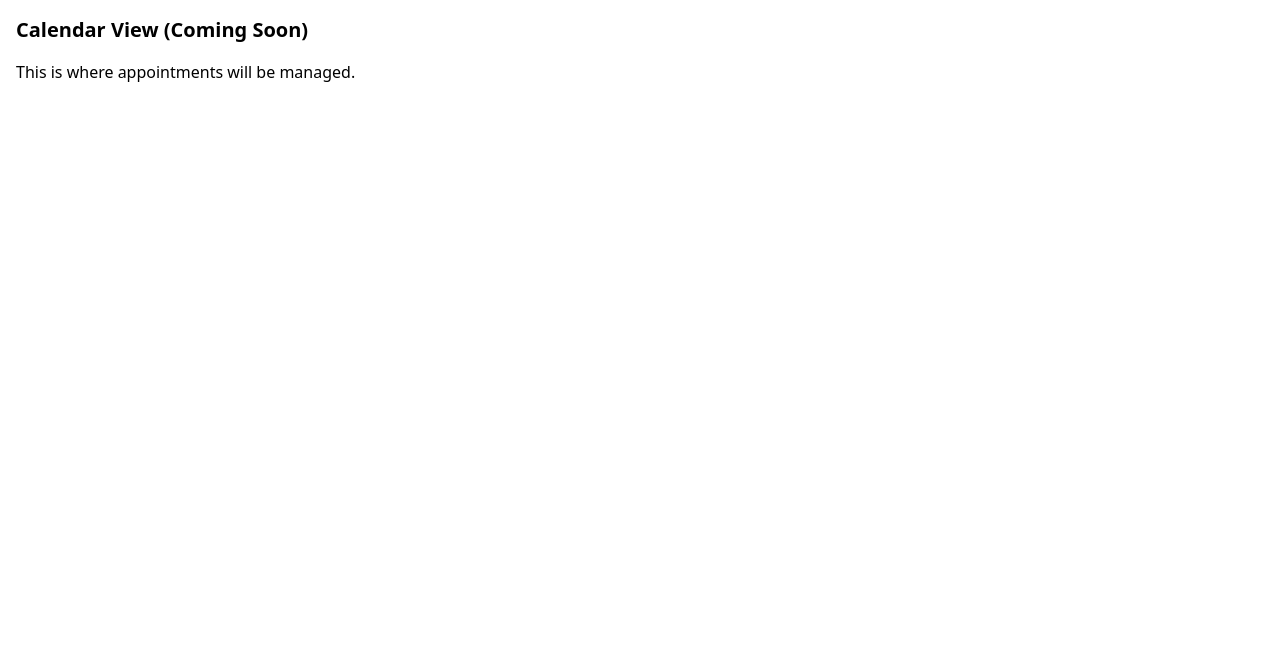
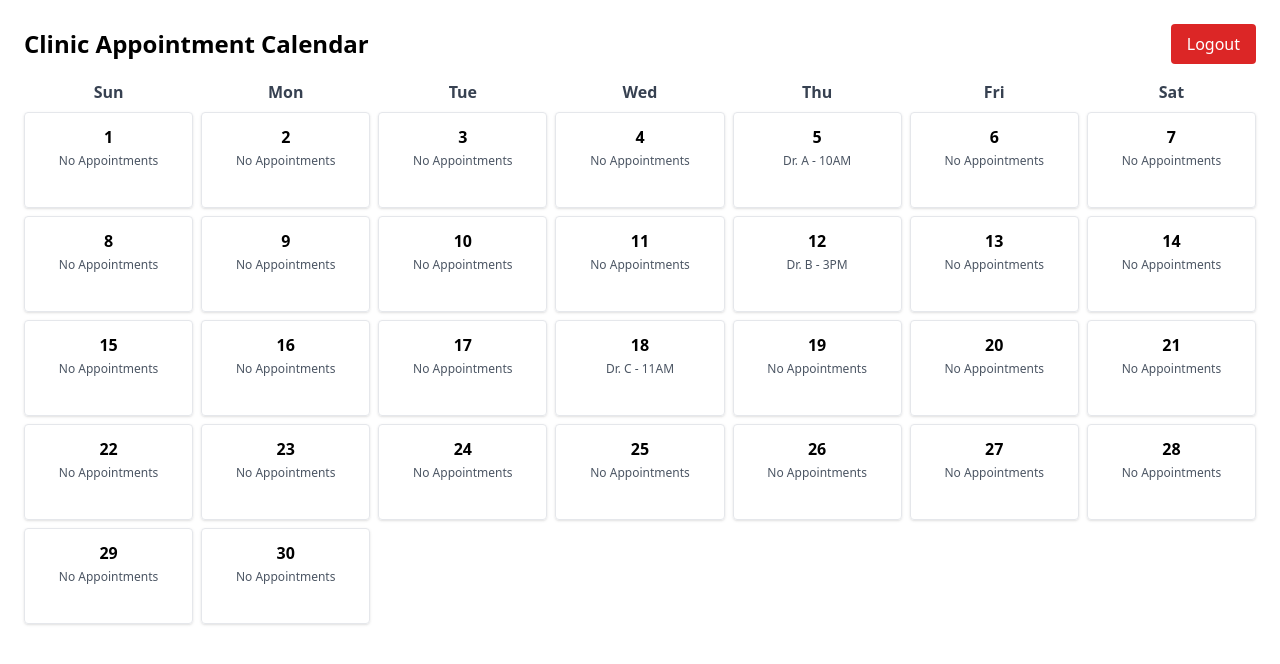
Before and after one commit to WROTZ/clinic-calendar2, a React (Vite) app: page /clinic-calendar2/calendar in a window 1280 px wide. Shown: the top 664 px of the page. Built offline with nearby package versions, Linux system fonts and the light colour scheme; sample sign-in values are in the browser's storage.

Commit message:
Update features or styles

```diff
--- a/src/components/CalendarView.jsx
+++ b/src/components/CalendarView.jsx
@@ -1,11 +1,50 @@
-import React, { useState } from 'react';
+import React from 'react';
+import { useNavigate } from 'react-router-dom';
 
 const CalendarView = () => {
+  const navigate = useNavigate();
+
+  // Dummy appointment data (you can replace with dynamic data later)
+  const appointments = {
+    5: 'Dr. A - 10AM',
+    12: 'Dr. B - 3PM',
+    18: 'Dr. C - 11AM',
+  };
+
+  const handleLogout = () => {
+    localStorage.removeItem('authenticated');
+    navigate('/');
+  };
+
   return (
-    <div className="p-4">
-      <h2 className="text-xl font-bold mb-4">Calendar View (Coming Soon)</h2>
-      {/* Future: implement calendar logic here */}
-      <p>This is where appointments will be managed.</p>
+    <div className="p-6">
+      {/* Header */}
+      <div className="flex justify-between items-center mb-4">
+        <h2 className="text-2xl font-bold">Clinic Appointment Calendar</h2>
+        <button onClick={handleLogout} className="bg-red-600 text-white px-4 py-2 rounded hover:bg-red-700">
+          Logout
+        </button>
+      </div>
+
+      {/* Calendar Grid */}
+      <div className="grid grid-cols-7 gap-2 text-center">
+        {['Sun', 'Mon', 'Tue', 'Wed', 'Thu', 'Fri', 'Sat'].map(day => (
+          <div key={day} className="font-semibold text-gray-700">{day}</div>
+        ))}
+
+        {/* Days 1 to 30 with dummy appointments */}
+        {[...Array(30)].map((_, i) => {
+          const day = i + 1;
+          return (
+            <div key={day} className="border p-3 h-24 rounded shadow hover:bg-blue-50 transition">
+              <div className="font-bold">{day}</div>
+              <div className="text-xs mt-1 text-gray-600">
+                {appointments[day] || 'No Appointments'}
+              </div>
+            </div>
+          );
+        })}
+      </div>
     </div>
   );
 };
```
Also changed, not shown: 2 other files (tests, documents, lock files or other folders).
